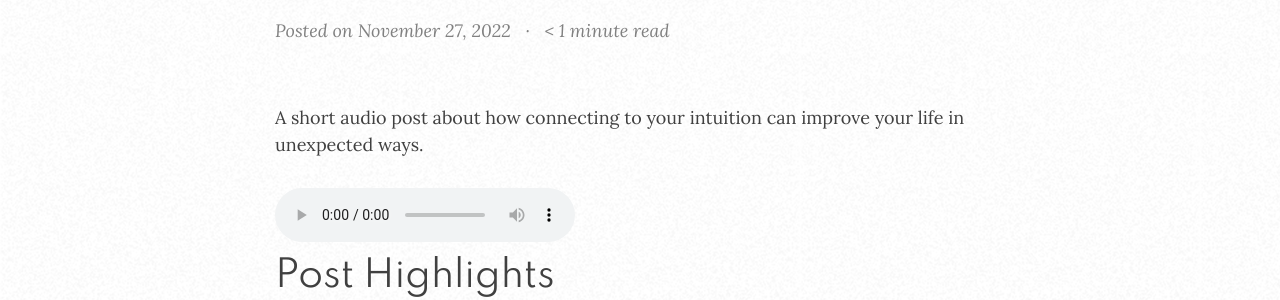
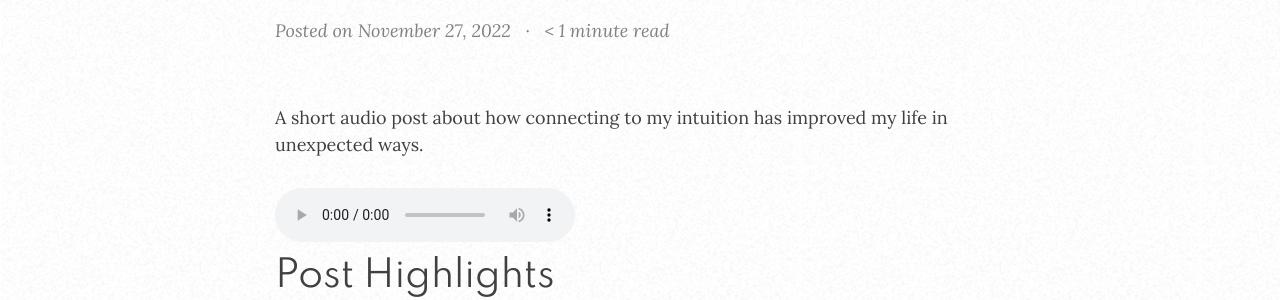
Before and after one commit to arcadiapage/arcadiapage.github.io, a Jekyll site: the page built from _posts/2022-11-27-two-simple-self-reflection-questions-for-connecting-with-your-intuition.md, in a window 1280 px wide and 900 px high. Shown: the part 398-698 px from the top of the window. Built offline with Jekyll 4.4.1, drawn with Linux system fonts in a browser that asks for light colours; nearby versions of some CDN libraries; comment, search, counter and statistics services are not loaded.

Commit message:
Update from Forestry.io arcadiapage updated _posts/2022-11-27-two-simple-self-reflection-questions-for-connecting-with-your-intuition.md

```diff
--- a/_posts/2022-11-27-two-simple-self-reflection-questions-for-connecting-with-your-intuition.md
+++ b/_posts/2022-11-27-two-simple-self-reflection-questions-for-connecting-with-your-intuition.md
@@ -8,7 +8,7 @@ tags:
 - Creative Life
 
 ---
-A short audio post about how connecting to your intuition can improve your life in unexpected ways.
+A short audio post about how connecting to my intuition has improved my life in unexpected ways.
 
 <audio controls>
 <source src="/uploads/two-self-reflection-questions-for-connecting-with-intuition.mp3">
```
